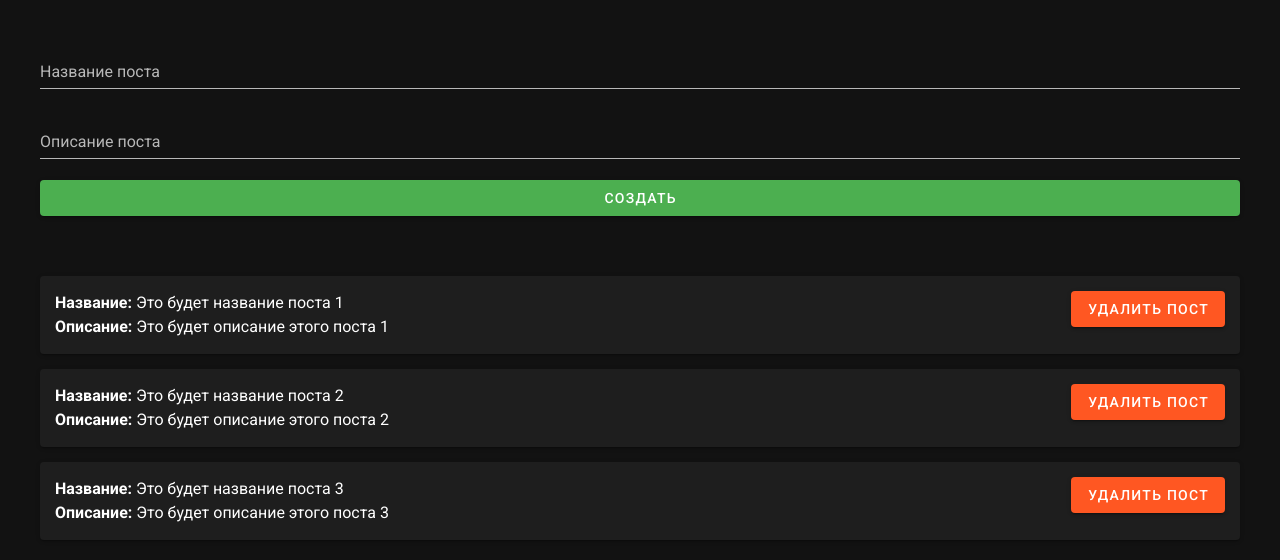
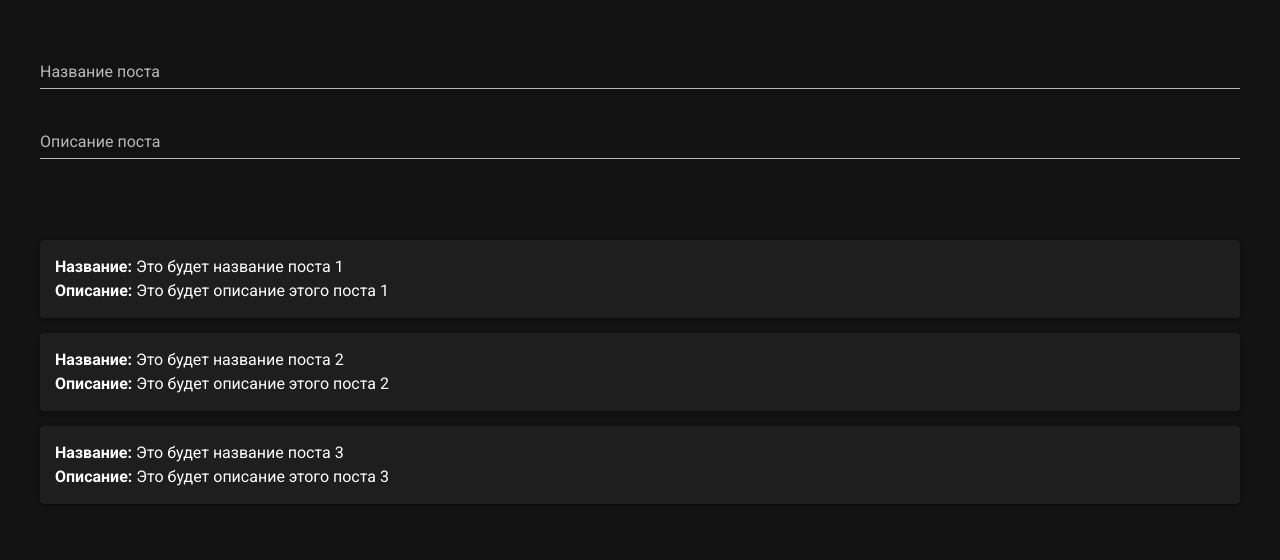
Before and after one commit to qwewerqwewer1/tech-zone, a Vue app: page / in a window 1280 px wide. Shown: the top 560 px of the page. Built offline with nearby package versions, Linux system fonts and the light colour scheme.

Commit message:
add decomposition postItem

```diff
--- a/src/components/PostForm.vue
+++ b/src/components/PostForm.vue
@@ -2,7 +2,6 @@
   <div class="mb-15">
     <v-text-field v-model="post.title" label="Название поста" variant="outlined"></v-text-field>
     <v-text-field v-model="post.subtitle" label="Описание поста" variant="outlined"></v-text-field>
-    <v-btn block @click="createPost" color='green'>Создать</v-btn>
   </div>
 </template>
 
--- a/src/components/PostItem.vue
+++ b/src/components/PostItem.vue
@@ -1,10 +1,13 @@
 <template>
-  <div>
-    <v-card class="post mt-3 pa-5 light-green elevation-12" variant="outlined">
+  <v-card class="post">
+    <div class="post__info">
       <div><strong>Название: </strong>{{ post.title }}</div>
-      <div><strong>Описание: </strong>{{ post.description }}</div>
-    </v-card>
-  </div>
+      <div><strong>Описание: </strong>{{ post.subtitle }}</div>
+    </div>
+    <div class="post__buttons">
+
+    </div>
+  </v-card>
 </template>
 
 <script>
--- a/src/components/PostList.vue
+++ b/src/components/PostList.vue
@@ -1,21 +1,17 @@
 <template>
   <div class="posts">
-    <v-card class="post d-flex justify-space-between" v-for="post in posts" :key="post.id">
-      <div>
-        <div><strong>Название:</strong> {{ post.title }}</div>
-        <div><strong>Описание:</strong> {{ post.subtitle }}</div>
-      </div>
-      <div>
-        <v-btn color="deep-orange" variant="outlined">Удалить пост</v-btn>
-      </div>
-    </v-card>
+    <PostItem :post="post" v-for="post in posts" :key="post.id" />
   </div>
 </template>
 
 <script>
+import PostItem from "@/components/PostItem.vue"
 export default {
   name: "PostList",
   props: ['posts'],
+  components: {
+    PostItem,
+  }
 }
 </script>
 
```
